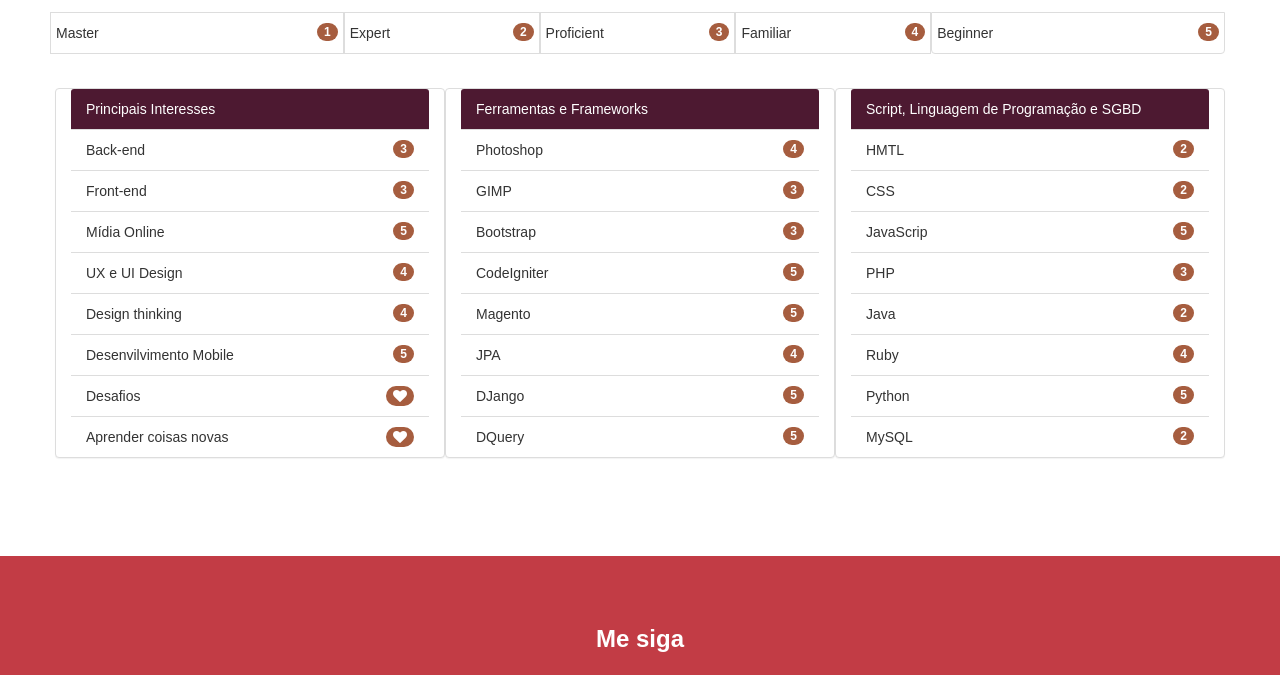
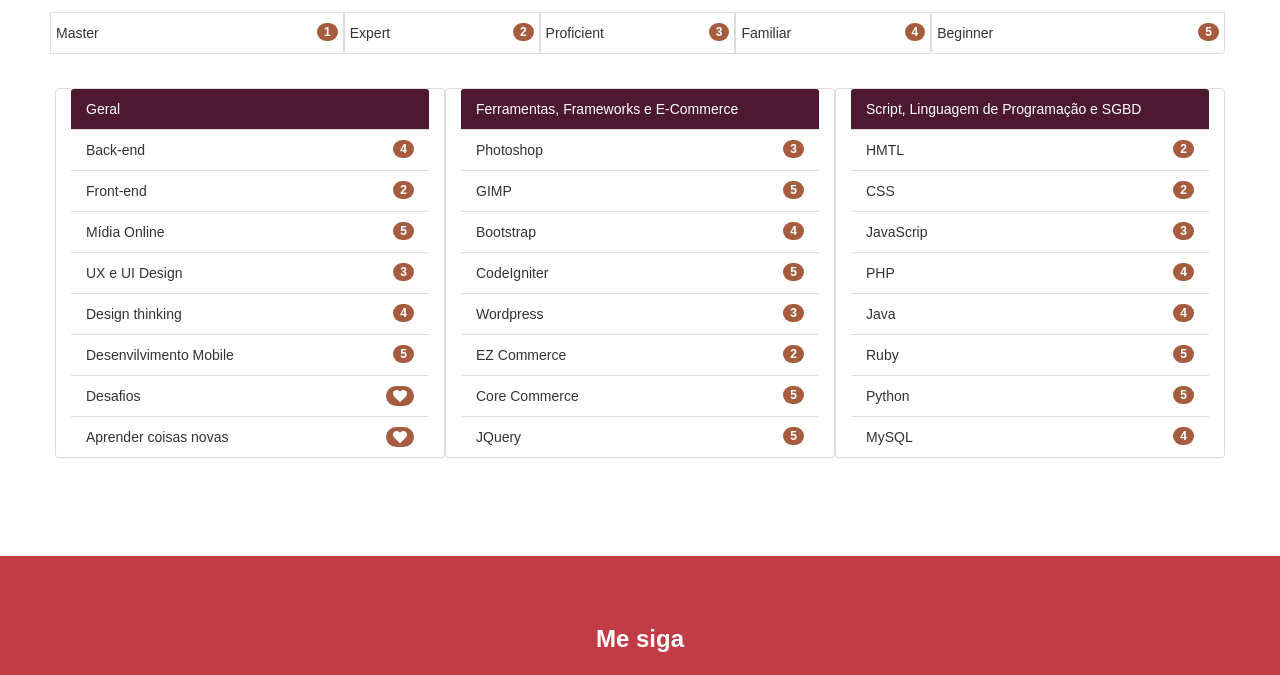
Before and after one commit to Ale-Rabbit/Ale-Rabbit.github.io, a plain HTML site: page index.html in a window 1280 px wide. Shown: the part 2073-2748 px from the top of the page. Drawn offline with Linux system fonts and the light colour scheme; a web font is replaced by a local one.

Commit message:
Atualizar conhecimentos

```diff
--- a/index.html
+++ b/index.html
@@ -216,15 +216,15 @@
         </div>
 
 
-            <!-- Painel principais interesses -->
+            <!-- Geral -->
             <div class="panel panel-default col-md-4">
-                <div class="panel-heading">Principais Interesses</div>
+                <div class="panel-heading">Geral</div>
 
                 <ul class="list-group">
-                    <li class="list-group-item">Back-end <span class="badge">3</span> </li>
-                    <li class="list-group-item">Front-end <span class="badge">3</span> </li>
+                    <li class="list-group-item">Back-end <span class="badge">4</span> </li>
+                    <li class="list-group-item">Front-end <span class="badge">2</span> </li>
                     <li class="list-group-item">Mídia Online <span class="badge">5</span></li>
-                    <li class="list-group-item">UX e UI Design <span class="badge">4</span></li>
+                    <li class="list-group-item">UX e UI Design <span class="badge">3</span></li>
                     <li class="list-group-item">Design thinking <span class="badge">4</span></li>
                     <li class="list-group-item">Desenvilvimento Mobile <span class="badge">5</span></li>
                     <li class="list-group-item">Desafios <span class="badge fa fa-heart"> </span></li>
@@ -235,17 +235,17 @@
 
             <!-- Ferramentas e Frameworks -->
             <div class="panel panel-default col-md-4">
-                <div class="panel-heading">Ferramentas e Frameworks</div>
+                <div class="panel-heading">Ferramentas, Frameworks e E-Commerce</div>
 
                 <ul class="list-group">
-                    <li class="list-group-item">Photoshop<span class="badge">4</span></li>
-                    <li class="list-group-item">GIMP<span class="badge">3</span></li>
-                    <li class="list-group-item">Bootstrap<span class="badge">3</span></li>
+                    <li class="list-group-item">Photoshop<span class="badge">3</span></li>
+                    <li class="list-group-item">GIMP<span class="badge">5</span></li>
+                    <li class="list-group-item">Bootstrap<span class="badge">4</span></li>
                     <li class="list-group-item">CodeIgniter<span class="badge">5</span></li>
-                    <li class="list-group-item">Magento<span class="badge">5</span></li>
-                    <li class="list-group-item">JPA<span class="badge">4</span></li>
-                    <li class="list-group-item">DJango<span class="badge">5</span></li>
-                    <li class="list-group-item">DQuery<span class="badge">5</span></li>
+                    <li class="list-group-item">Wordpress<span class="badge">3</span></li>
+                    <li class="list-group-item">EZ Commerce<span class="badge">2</span></li>
+                    <li class="list-group-item">Core Commerce<span class="badge">5</span></li>
+                    <li class="list-group-item">JQuery<span class="badge">5</span></li>
                 </ul>
             </div>
 
@@ -256,12 +256,12 @@
                 <ul class="list-group">
                     <li class="list-group-item">HMTL <span class="badge">2</span></li>
                     <li class="list-group-item">CSS <span class="badge">2</span></li>
-                    <li class="list-group-item">JavaScrip<span class="badge">5</span></li>
-                    <li class="list-group-item">PHP<span class="badge">3</span></li>
-                    <li class="list-group-item">Java<span class="badge">2</span></li>
-                    <li class="list-group-item">Ruby<span class="badge">4</span></li>
+                    <li class="list-group-item">JavaScrip<span class="badge">3</span></li>
+                    <li class="list-group-item">PHP<span class="badge">4</span></li>
+                    <li class="list-group-item">Java<span class="badge">4</span></li>
+                    <li class="list-group-item">Ruby<span class="badge">5</span></li>
                     <li class="list-group-item">Python<span class="badge">5</span></li>
-                    <li class="list-group-item">MySQL<span class="badge">2</span></li>
+                    <li class="list-group-item">MySQL<span class="badge">4</span></li>
                 </ul>
             </div>
 
```
